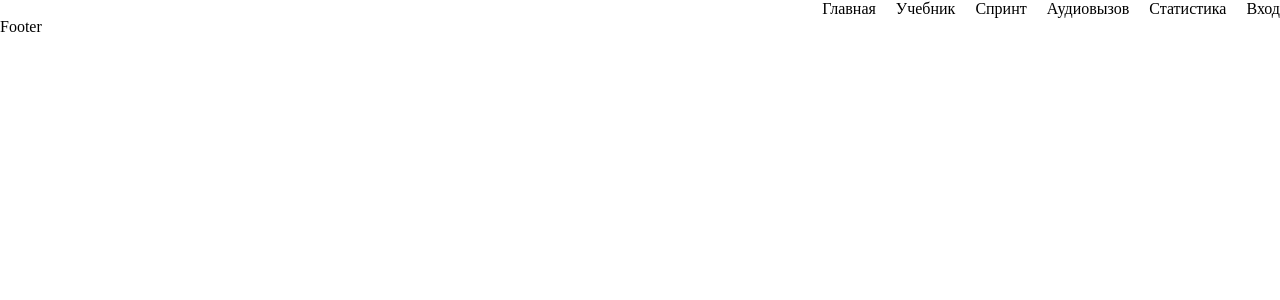
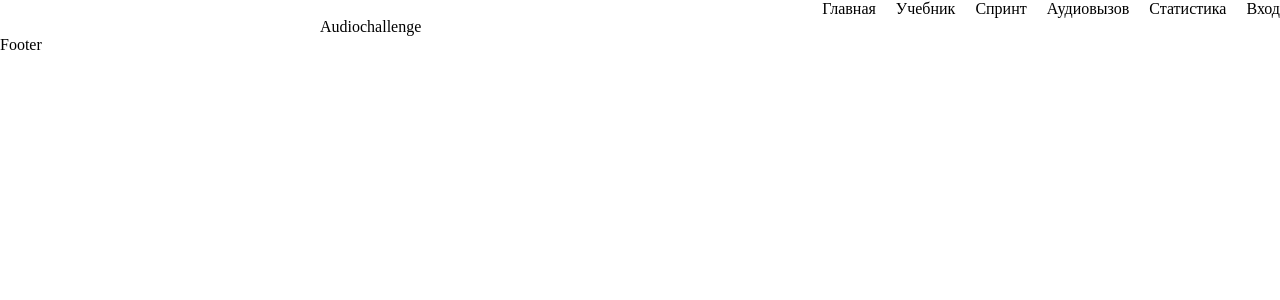
Before and after one commit to kakutokarate/rslang-1, a React (Create React App) app: page /audiocall in a window 1280 px wide. Shown: the top 300 px of the page. Built offline with nearby package versions, Linux system fonts and the light colour scheme.

Commit message:
feat: add dummy components for audiochallenge

```diff
--- a/src/App.tsx
+++ b/src/App.tsx
@@ -1,6 +1,7 @@
 import Footer from "components/Footer";
 import Header from "components/Header";
 import Auth from "pages/Auth";
+import Audiochallenge from "pages/Audiochallenge";
 import Home from "pages/Home";
 import Registration from "pages/Registration";
 import Statistics from "pages/Statistics";
@@ -27,6 +28,7 @@ const App: FC = () => {
         <Route path='/statistics' element={<Statistics />} />
         <Route path='/auth' element={<Auth />} />
         <Route path='/registration' element={<Registration />} />
+        <Route path='/audiocall' element={<Audiochallenge />} />
       </Routes>
       <Footer />
     </div>
--- /dev/null
+++ b/src/pages/Audiochallenge/Audiochallenge.styles.ts
@@ -0,0 +1,6 @@
+import styled from "styled-components";
+
+export const Wrapper = styled.div`
+  width: 50%;
+  margin: 0 auto;
+`;
--- /dev/null
+++ b/src/pages/Audiochallenge/Audiochallenge.tsx
@@ -0,0 +1,10 @@
+import { FC } from 'react';
+import { Wrapper } from './Audiochallenge.styles';
+
+const Audiochallenge: FC = () => {
+  return (
+    <Wrapper>Audiochallenge</Wrapper>
+  );
+};
+
+export default Audiochallenge;
--- /dev/null
+++ b/src/pages/Audiochallenge/components/Answer/Answer.styles.ts
@@ -0,0 +1,4 @@
+import styled from "styled-components";
+
+export const StyledAnswer = styled.div`
+`;
--- /dev/null
+++ b/src/pages/Audiochallenge/components/ChallengeCard/ChallengeCard.styles.ts
@@ -0,0 +1,4 @@
+import styled from "styled-components";
+
+export const StyledChallengeCard = styled.div`
+`;
--- /dev/null
+++ b/src/pages/Audiochallenge/index.ts
@@ -0,0 +1,3 @@
+import Audiochallenge from "./Audiochallenge";
+
+export default Audiochallenge;
```
Also changed, not shown: src/pages/Audiochallenge/components/Answer/Answer.tsx (added, +9 -0 lines), src/pages/Audiochallenge/components/ChallengeCard/ChallengeCard.tsx (added, +10 -0 lines).
